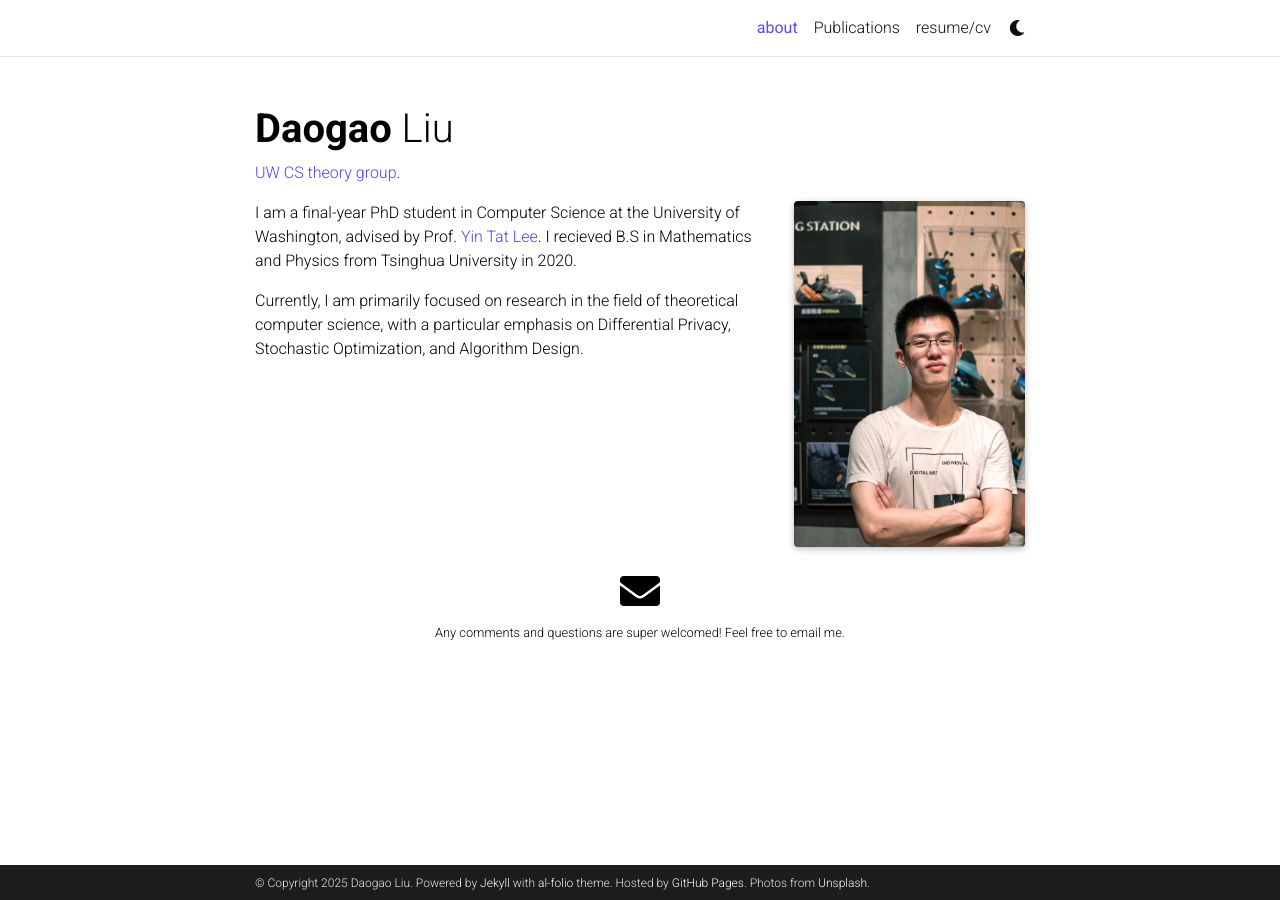
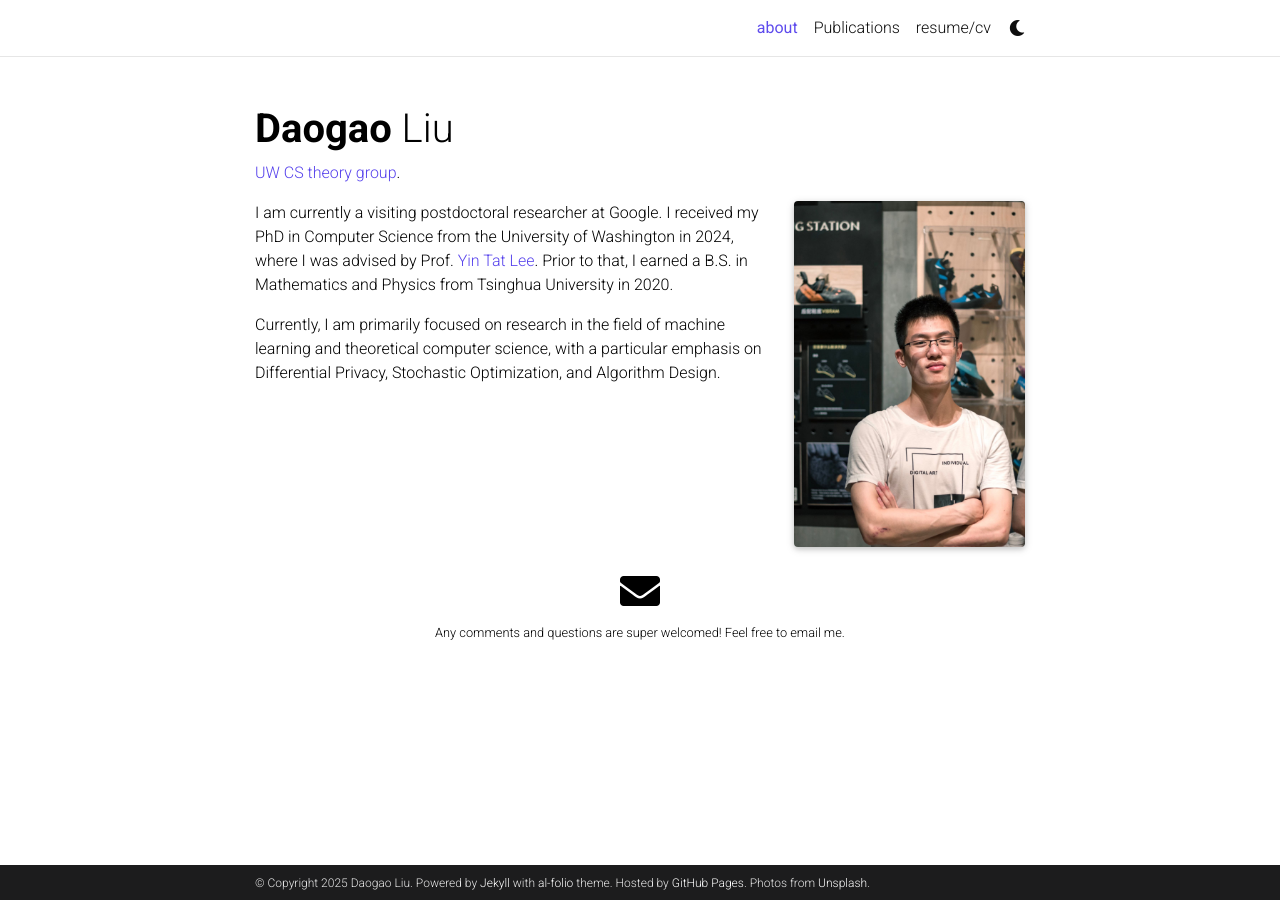
Before and after one commit to daogaoliu/daogaoliu.github.io, a Jekyll site: the page built from _pages/about.md, in a window 1280 px wide. Built offline with Jekyll 4.4.1, drawn with Linux system fonts in a browser that asks for light colours; full-size pictures stand in for the smaller copies a plugin makes; comment, search, counter and statistics services are not loaded; a style sheet for code colours, icons or effects is not loaded.

Commit message:
updata about

```diff
--- a/_pages/about.md
+++ b/_pages/about.md
@@ -17,7 +17,10 @@ news: false  # includes a list of news items
 selected_papers: false # includes a list of papers marked as "selected={true}"
 social: true  # includes social icons at the bottom of the page
 ---
-I am a final-year PhD student in Computer Science at the University of Washington, advised by Prof. [Yin Tat Lee](https://yintat.com/).
-I recieved B.S in Mathematics and Physics from Tsinghua University in 2020.
+I am currently a visiting postdoctoral researcher at Google. I received my PhD in Computer Science from the University of Washington in 2024, where I was advised by Prof. [Yin Tat Lee](https://yintat.com/).
+Prior to that, I earned a B.S. in Mathematics and Physics from Tsinghua University in 2020.
 
-Currently, I am primarily focused on research in the field of theoretical computer science, with a particular emphasis on Differential Privacy, Stochastic Optimization, and Algorithm Design.
+<!-- I am a final-year PhD student in Computer Science at the University of Washington, advised by Prof. [Yin Tat Lee](https://yintat.com/).
+I recieved B.S in Mathematics and Physics from Tsinghua University in 2020. -->
+
+Currently, I am primarily focused on research in the field of machine learning and theoretical computer science, with a particular emphasis on Differential Privacy, Stochastic Optimization, and Algorithm Design.
```
